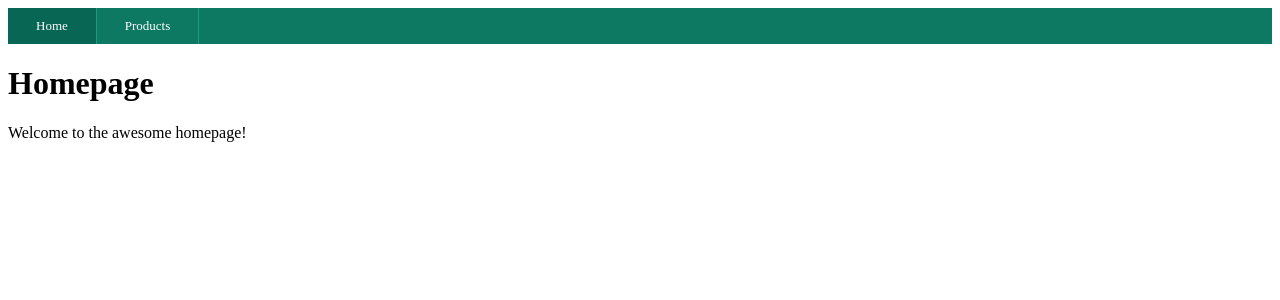
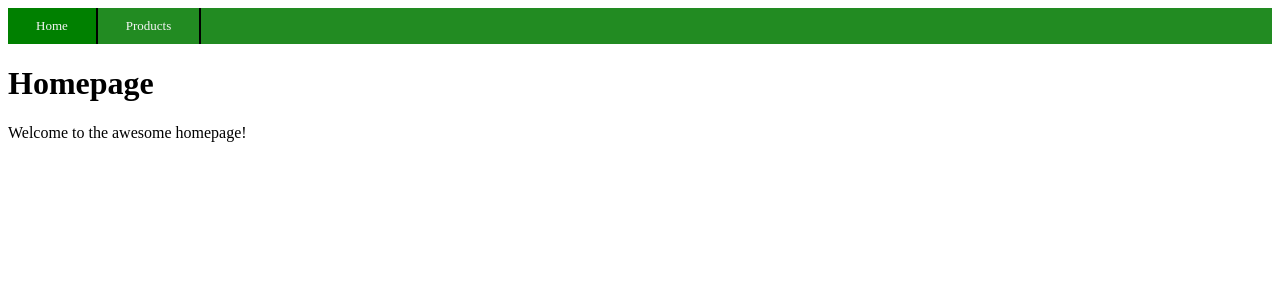
Before and after one commit to kannercollege/videostore, a Flask app: page / in a window 1280 px wide. Shown: the top 300 px of the page. Run offline with Flask 2, Linux system fonts and the light colour scheme.

Commit message:
move navbar css to navigation.css

```diff
--- a/static/main.css
+++ /dev/null
@@ -1,25 +0,0 @@
-ul.navigation {
-    margin: 0;
-    padding: 0;
-    list-style: none;
-    height: 36px;
-    line-height: 36px;
-    background: #0d7963;
-    font-size: 13px;
-}
-
-ul.navigation li {
-    border-right: 1px solid #189b80;
-    float: left;
-}
-
-ul.navigation a {
-    display: block;
-    padding: 0 28px;
-    color: #ffffff;
-    text-decoration: none;
-}
-
-ul.navigation a:hover, ul.navigation li.current a {
-    background: #086754;
-}
--- /dev/null
+++ b/static/navigation.css
@@ -0,0 +1,25 @@
+ul.navigation {
+    margin: 0;
+    padding: 0;
+    list-style: none;
+    height: 36px;
+    line-height: 36px;
+    background: forestgreen;
+    font-size: 13px;
+}
+
+ul.navigation li {
+    border-right: 2px solid black;
+    float: left;
+}
+
+ul.navigation a {
+    display: block;
+    padding: 0 28px;
+    color: whitesmoke;
+    text-decoration: none;
+}
+
+ul.navigation a:hover, ul.navigation li.current a {
+    background: green;
+}
--- a/templates/base.html
+++ b/templates/base.html
@@ -11,6 +11,7 @@
 <head>
     {% block head %}
     <link rel="stylesheet" href="{{ url_for('static', filename='main.css') }}">
+    <link rel="stylesheet" href="{{ url_for('static', filename='navigation.css') }}">
     <title>{% block title %}{% endblock %} - Videostore</title>
     {% endblock %}
 </head>
```
